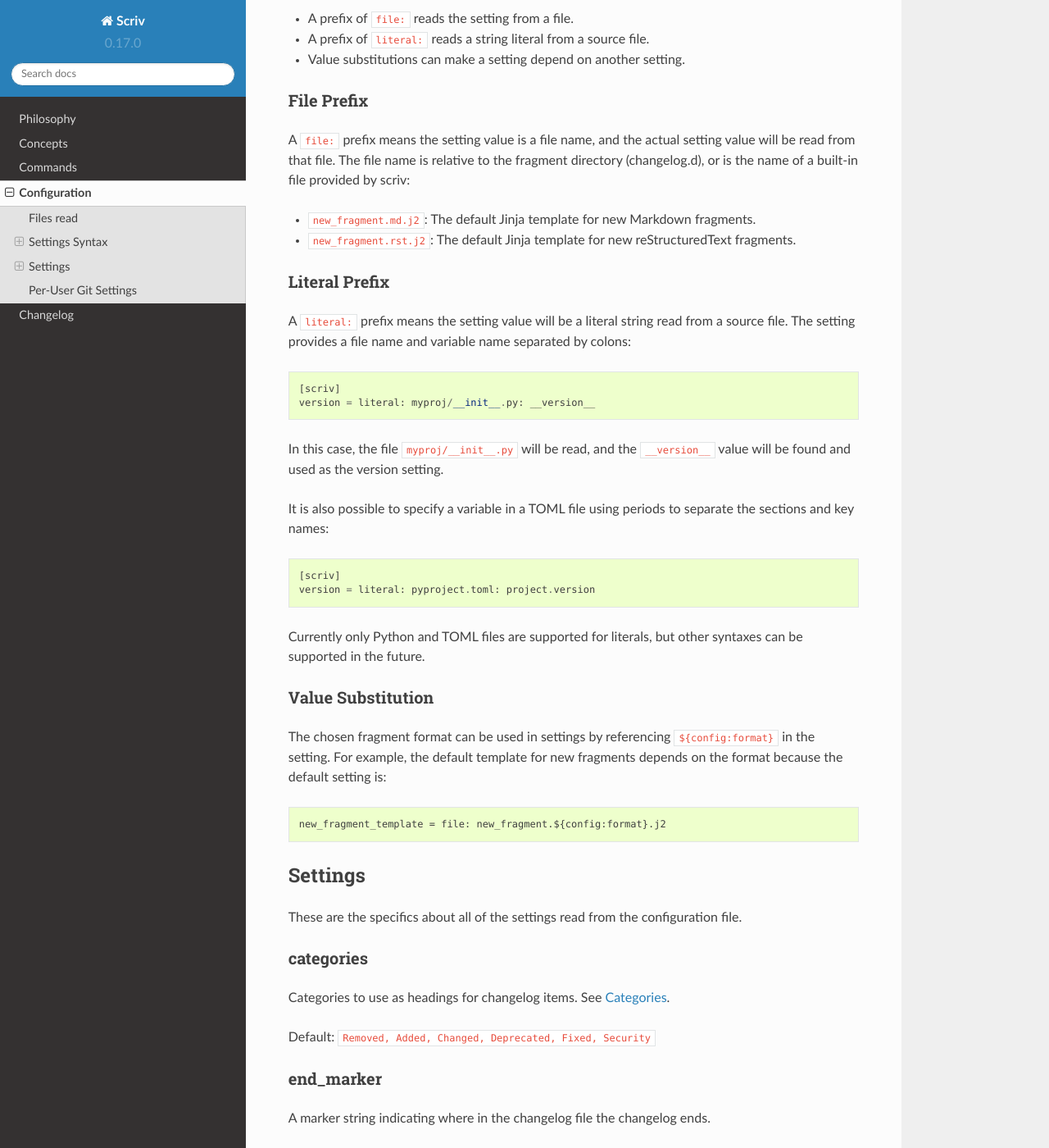
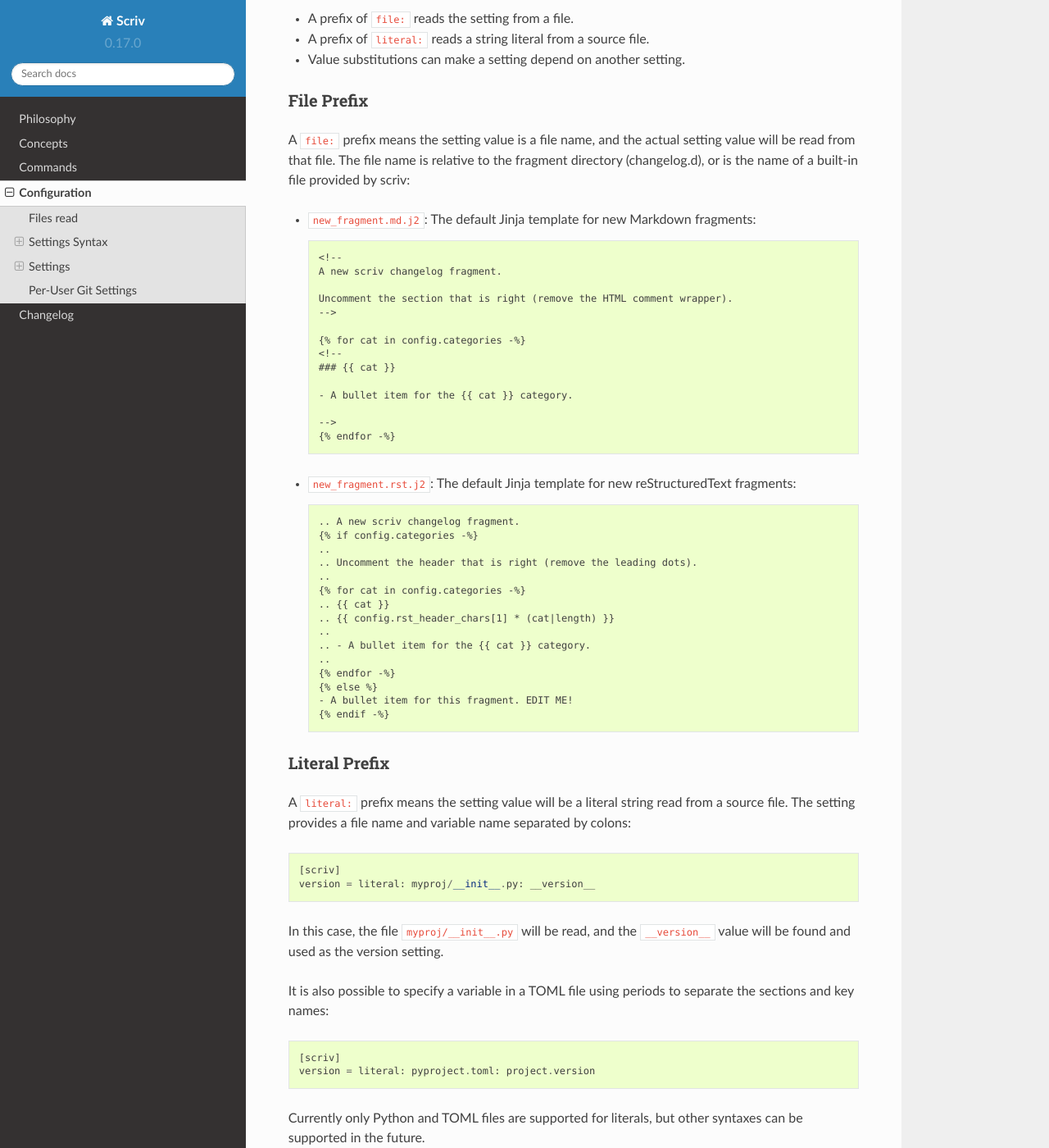
Before and after one commit to nedbat/scriv, a Sphinx documentation site: the page built from docs/configuration.rst, in a window 1280 px wide and 1400 px high, scrolled down 648 px. Shown: the whole window at 82% size. Built offline with Sphinx 7.4.7 and the Read the Docs theme 2.0.0, drawn with Linux system fonts in a browser that asks for light colours.

Commit message:
docs: include the text of the built-in templates

```diff
--- a/docs/configuration.rst
+++ b/docs/configuration.rst
@@ -42,11 +42,66 @@ setting value will be read from that file.  The file name is relative to the
 fragment directory (changelog.d), or is the name of a built-in file provided by
 scriv:
 
+.. [[[cog
+    import textwrap
+    def include_file(fname):
+        """Include a source file into the docs as a code block."""
+        print(".. code::\n")
+        with open(fname) as f:
+            print(textwrap.indent(f.read(), prefix="    "))
+.. ]]]
+.. [[[end]]] (checksum: d41d8cd98f00b204e9800998ecf8427e)
+
 - ``new_fragment.md.j2``: The default Jinja template for new Markdown
-  fragments.
+  fragments:
+
+  .. [[[cog
+      include_file("src/scriv/templates/new_fragment.md.j2")
+  .. ]]]
+  .. code::
+
+      <!--
+      A new scriv changelog fragment.
+
+      Uncomment the section that is right (remove the HTML comment wrapper).
+      -->
+
+      {% for cat in config.categories -%}
+      <!--
+      ### {{ cat }}
+
+      - A bullet item for the {{ cat }} category.
+
+      -->
+      {% endfor -%}
+
+  .. [[[end]]] (checksum: 98c2fb99a14f6a1fe327cde5eb00e9a5)
 
 - ``new_fragment.rst.j2``: The default Jinja template for new reStructuredText
-  fragments.
+  fragments:
+
+  .. [[[cog
+      include_file("src/scriv/templates/new_fragment.rst.j2")
+  .. ]]]
+  .. code::
+
+      .. A new scriv changelog fragment.
+      {% if config.categories -%}
+      ..
+      .. Uncomment the header that is right (remove the leading dots).
+      ..
+      {% for cat in config.categories -%}
+      .. {{ cat }}
+      .. {{ config.rst_header_chars[1] * (cat|length) }}
+      ..
+      .. - A bullet item for the {{ cat }} category.
+      ..
+      {% endfor -%}
+      {% else %}
+      - A bullet item for this fragment. EDIT ME!
+      {% endif -%}
+
+  .. [[[end]]] (checksum: f1e1949e1f93a7963671861f6fb20189)
 
 Literal Prefix
 --------------
```
